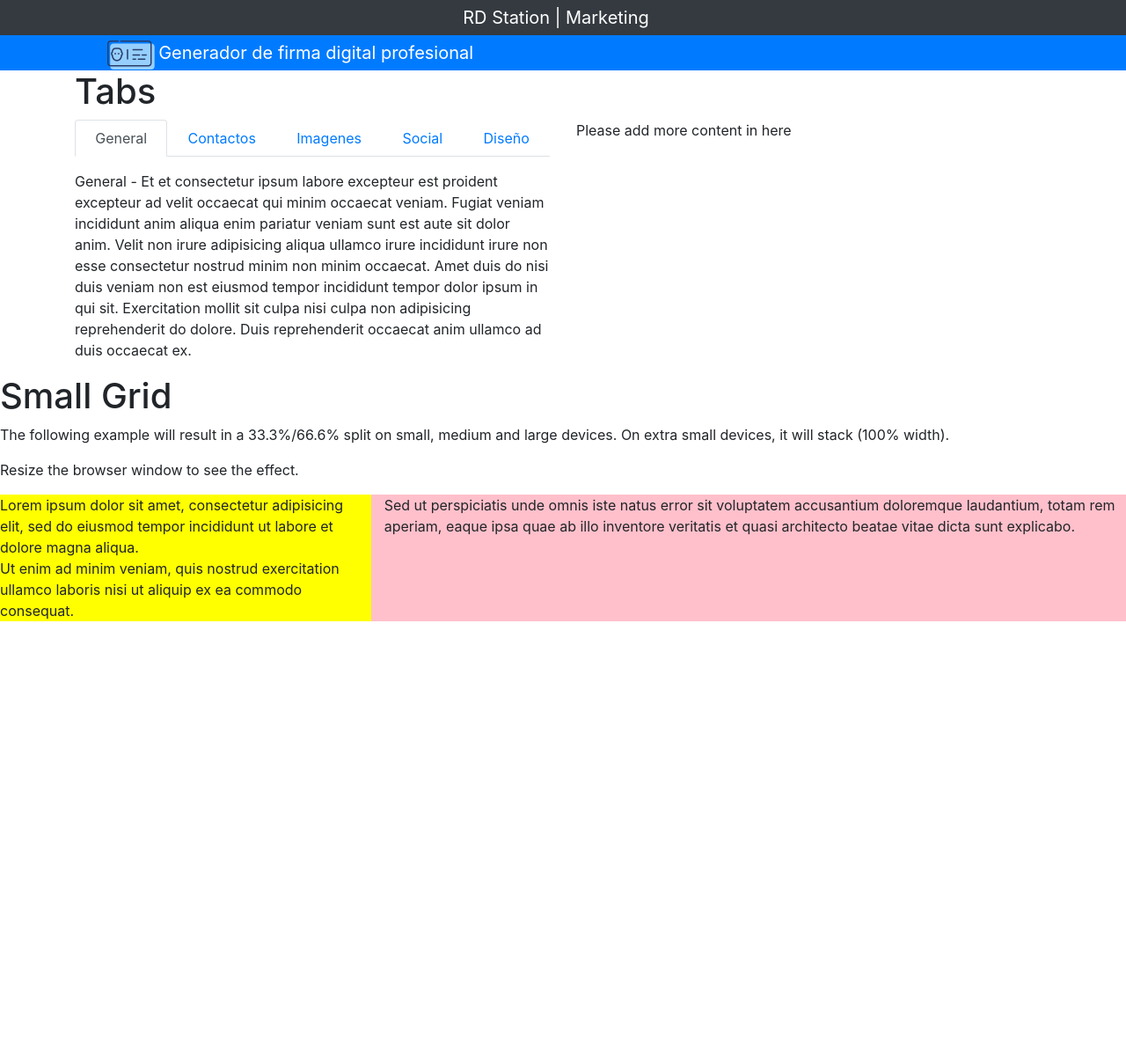
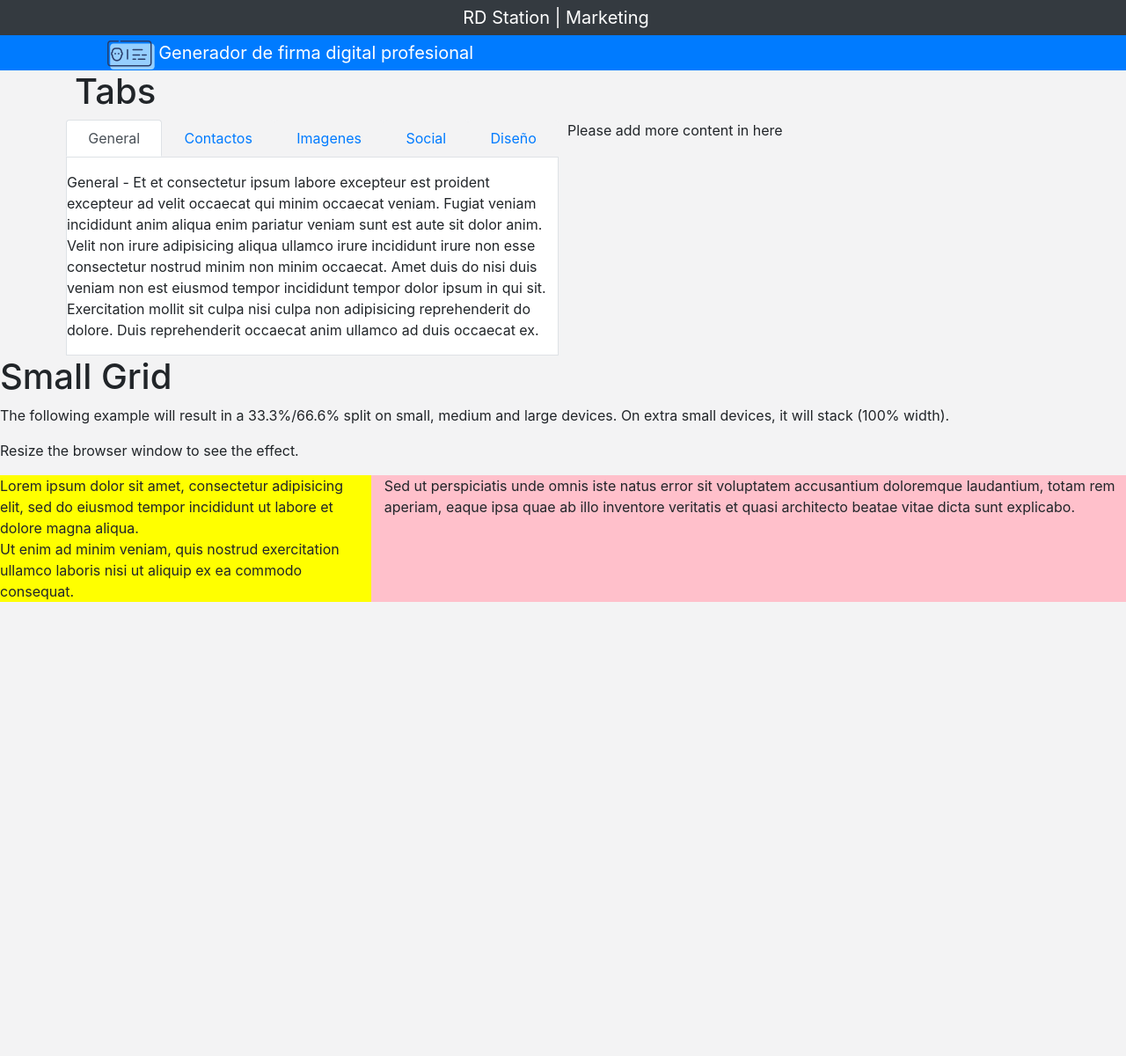
Before and after one commit to storrellas/signature_generator, a Django app: page /signature/ in a window 1280 px wide. Shown: the whole page at 88% size. Run offline with Django 3.2, Linux system fonts and the light colour scheme; some libraries are stand-ins or nearby versions.

Commit message:
ENH: Adding boxes to UI

```diff
--- a/ui/templates/signature.html
+++ b/ui/templates/signature.html
@@ -15,8 +15,23 @@
     body {
       min-height: 75rem;
       /*padding-top: 4.5rem;*/
+      background-color: #f3f3f4;
     }
 
+    .box {
+      padding: 0 5px 0 5px;
+    }
+    #nav-tab .active{
+      background-color: #ffffff;
+    }
+
+    #nav-tab :not(.active){
+      background-color: #f3f3f4;
+    }
+    .box .tab-content{
+      background-color: #ffffff;
+            border:1px solid #dee2e6;
+    }
 
   </style>
 
@@ -56,13 +71,13 @@
 
     <div class="container-fluid">
       <div class="row bg-dark">
-          <div class="col-sm-12 text-center">
+          <div class="col-md-12 text-center">
               <a class="navbar-brand" href="#" style="color:white">RD Station | Marketing</a>
           </div>
       </div>
 
       <div class="row" style="background-color:#007bff">
-          <div class="offset-sm-1 col-sm-11">
+          <div class="offset-md-1 col-md-11">
             <img src="{% static 'img/id-card.svg' %}">
               <a class="navbar-brand" href="#" style="color:white">Generador de firma digital profesional</a>
           </div>
@@ -71,51 +86,12 @@
 
   </section>
 
-  <!-- <section id="content">
-
-<div class="container-fluid">
-  <div class="row bg-dark">
-      <div class="col-sm-12 text-center">
-          <a class="navbar-brand" href="#" style="color:white">RD Station | Marketing</a>
-      </div>
-  </div>
-
-  <div class="row" style="background-color:#007bff">
-      <div class="offset-sm-1 col-sm-11">
-        <img src="{% static 'img/id-card.svg' %}">
-          <a class="navbar-brand" href="#" style="color:white">Generador de firma digital profesional</a>
-      </div>
-  </div>
-
-
-  <div class="row" style="padding-top:100px">
-      <div class="col-sm-3"></div>
-      <div class=" col-sm-6">
-        <ul class="nav nav-tabs">
-          <li class="nav-item">
-            <a class="nav-link active" href="#">Active</a>
-          </li>
-          <li class="nav-item">
-            <a class="nav-link" href="#">Link</a>
-          </li>
-          <li class="nav-item">
-            <a class="nav-link" href="#">Link</a>
-          </li>
-          <li class="nav-item">
-            <a class="nav-link disabled" href="#">Disabled</a>
-          </li>
-        </ul>
-      </div>
-  </div>
-
-</section> -->
-
 <!-- Tabs -->
 <section id="tabs">
   <div class="container">
     <h6 class="section-title h1">Tabs</h6>
     <div class="row">
-      <div class="col-sm-6">
+      <div class="col-md-6 box">
         <nav>
           <div class="nav nav-tabs nav-fill" id="nav-tab" role="tablist">
             <a class="nav-item nav-link active" id="nav-general-tab" data-toggle="tab" href="#nav-general" role="tab" aria-controls="nav-general" aria-selected="true">General</a>
@@ -142,10 +118,9 @@
             Design - Et et consectetur ipsum labore excepteur est proident excepteur ad velit occaecat qui minim occaecat veniam. Fugiat veniam incididunt anim aliqua enim pariatur veniam sunt est aute sit dolor anim. Velit non irure adipisicing aliqua ullamco irure incididunt irure non esse consectetur nostrud minim non minim occaecat. Amet duis do nisi duis veniam non est eiusmod tempor incididunt tempor dolor ipsum in qui sit. Exercitation mollit sit culpa nisi culpa non adipisicing reprehenderit do dolore. Duis reprehenderit occaecat anim ullamco ad duis occaecat ex.
           </div>
         </div>
-
       </div>
-      <div class="col-sm-6">
-        Please add more content in here
+      <div class="col-md-6 box">
+          Please add more content in here
       </div>
     </div>
   </div>
```
